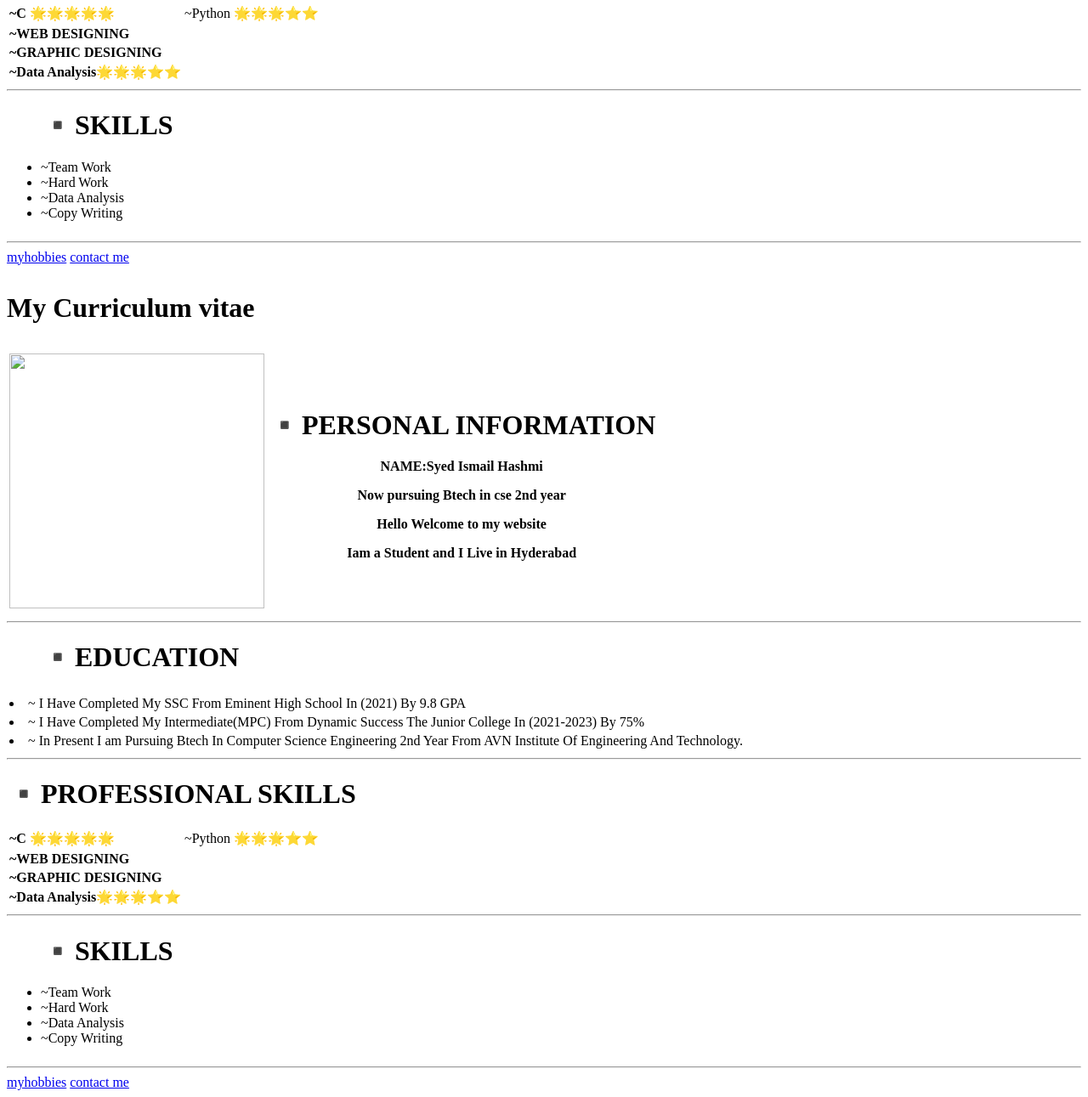
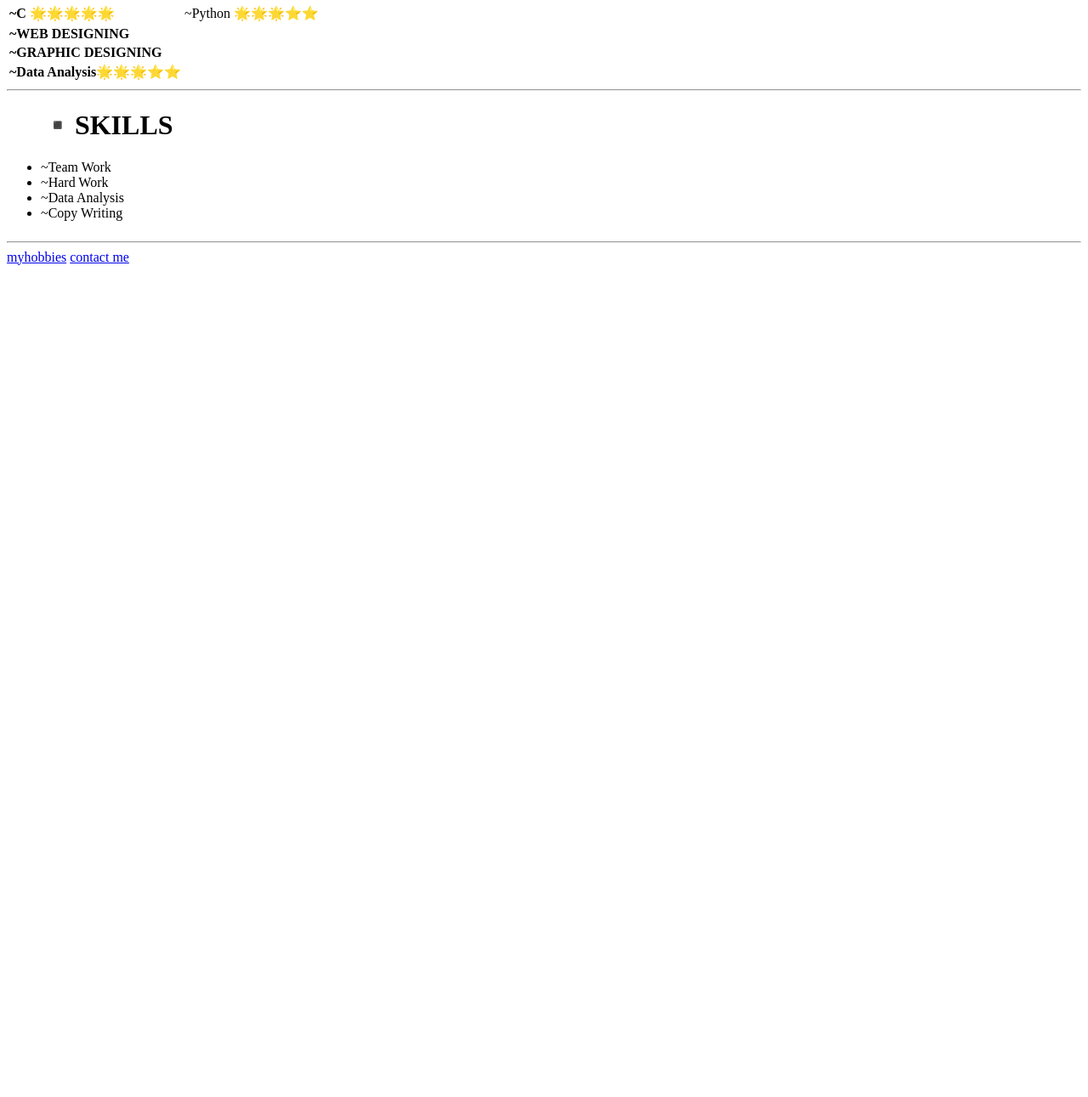
Before and after one commit to mohdabrar90/Faiyazcv, a plain HTML site: page index.html in a window 1280 px wide. Shown: the part 660-1951 px from the top of the page at 85% size. After the commit the page ends 980 px from the top, so only its background shows below. Drawn offline with Linux system fonts and the light colour scheme; a web font is replaced by a local one.

Commit message:
Update index.html

```diff
--- a/index.html
+++ b/index.html
@@ -218,224 +218,4 @@
 
 </body>
 
-</html><!DOCTYPE html>
-
-<html lang="en">
-
-<head>
-
-
-
-    <meta charset="UTF-8">
-
-    <meta name="viewport" content="width=device-width, initial-scale=1.0">
-
-    <link rel="stylesheet" href="style2.css">
-
-    <title>MY CV </title>
-
-    <link rel="preconnect" href="https://fonts.googleapis.com">
-
-    <link rel="preconnect" href="https://fonts.gstatic.com" crossorigin>
-
-    <link href="https://fonts.googleapis.com/css2?family=Lavishly+Yours&family=Merienda:wght@300..900&display=swap" rel="stylesheet">
-
-    <link rel="preconnect" href="https://fonts.googleapis.com">
-
-<link rel="preconnect" href="https://fonts.gstatic.com" crossorigin>
-
-<link href="https://fonts.googleapis.com/css2?family=Lavishly+Yours&family=Merienda:wght@300..900&family=Rancho&display=swap" rel="stylesheet">
-
-<body>
-
-    <div id="CV">
-
-       <h1> <p> My Curriculum vitae</p></h1>
-
-    </div>
-
-   <!-- CV  -->
-
- <div id="CV2">
-
-    <table>
-
-        <tr>
-
-            <td><img src="abrar2.png" alt="" height="300px" width="300px"></td>
-
-            <th><h1><b>▪️PERSONAL INFORMATION</b></h1>
-
-            <p>NAME:Syed Ismail Hashmi</p>
-
-            <p>Now pursuing Btech in  cse 2nd year</p>
-
-            <p>Hello Welcome to my website</p>
-
-            <p>Iam a Student and I Live in Hyderabad</p>
-
-            </th>
-
-        </tr>
-
-     </table>
-
- </div>
-
-   <hr>
-
-   <!-- EDUCATION -->
-
-   <div id="CV3">
-
-    <table>
-
-        <tr>
-
-             <ul>
-
-            <h1>▪️EDUCATION</h1>
-
-               <tr>
-
-                <td><li>~ I Have Completed My SSC From Eminent High School In (2021) By 9.8 GPA</li> </td>
-
-            </tr>
-
-              <tr>
-
-                <td>   <li>~ I Have Completed My Intermediate(MPC) From Dynamic Success The Junior College In (2021-2023) By 75%  </li></td>
-
-            </tr>
-
-            <tr>
-
-              <td>
-
-                <li>
-
-                  ~ In Present I am Pursuing Btech In Computer Science Engineering 2nd Year From AVN Institute Of Engineering And Technology.
-
-                </li>
-
-              </td>
-
-            </tr>
-
-
-
-         </table>
-
-   </div>
-
-<hr>
-
-<!-- PROFESSIONAL SKILL -->
-
-<div id="CV4">
-
-    <table>
-
-        <h1>▪️PROFESSIONAL SKILLS</h1>
-
-
-
-        <tr>
-
-
-
-            <td><b> ~C 🌟🌟🌟🌟🌟</b></td>
-
-            <td>~Python 🌟🌟🌟⭐⭐</td>
-
-          </tr>
-
-          <tr>
-
-            <tr>
-
-                 <td><b>~WEB DESIGNING</b></td>
-
-                </tr>
-
-            <tr>
-
-                <td><b>~GRAPHIC DESIGNING</b></td>
-
-            </tr>
-
-            <tr>
-
-                <td><b>~Data Analysis🌟🌟🌟⭐⭐</b></td>
-
-            </tr>
-
-         </table>
-
-</div>
-
-       <hr>
-
-       <!-- SKILLS -->
-
-      <div id="CV5">
-
-        <table>
-
-            <ul>
-
-            <b><h1>▪️SKILLS </h1></b>
-
-            <li>~Team Work</li>
-
-            <li>~Hard Work</li>
-
-            <li>~Data Analysis</li>
-
-            <li>~Copy Writing</li>
-
-           </ul>
-
-        </table>
-
-      </div>
-
-
-
-       <hr>
-
-       <!-- HOBBIES  -->
-
-     <!-- <div id="CV6">
-
-        <table>
-
-            <tr>
-
-                <b><h1>▪️HOBBIES </h1></b>
-
-            <ul>
-
-                <li>~Reading Books</li>
-
-                <li>~Travelling</li>
-
-                <li>~Learning New Skills</li>
-
-                <li>~Watching Motivationl Movies </li>
-
-                <li>~Learn More About Technology</li>
-
-                <li>~Playing Games</li>
-
-            </ul></tr></table>
-
-     </div> -->
-
-<a href="myhobbies.html">myhobbies</a>
-
-<a href="contact.html">contact me</a>
-
-</body>
-
 </html>
```
